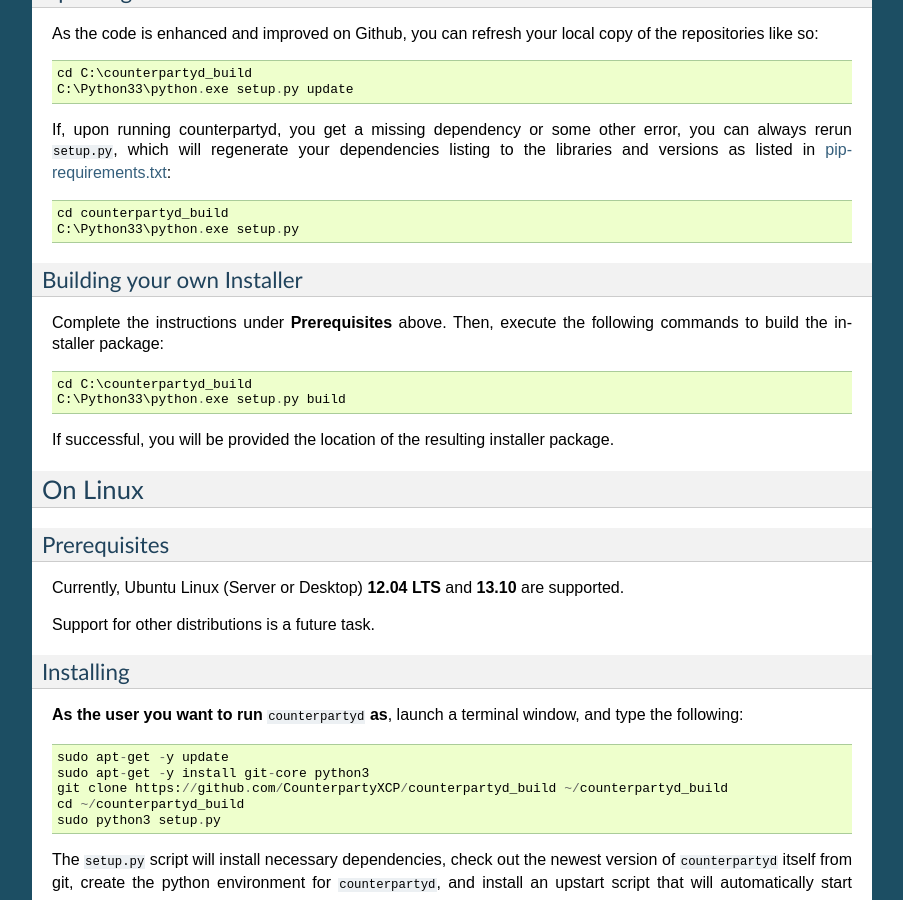
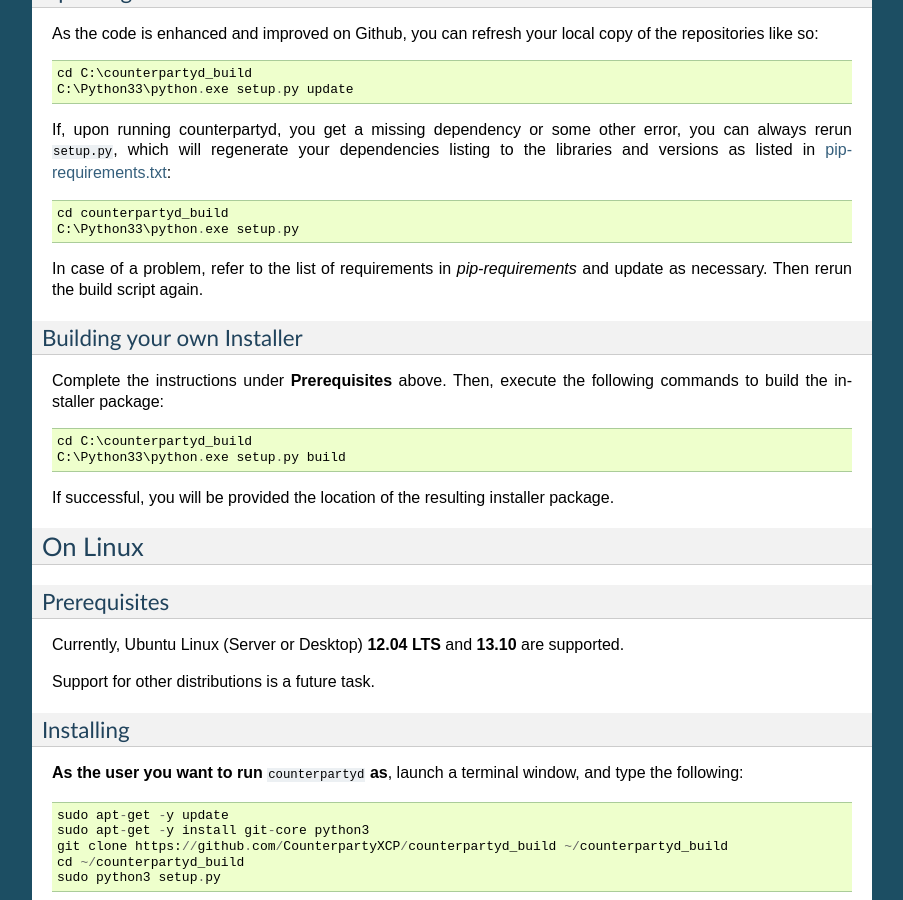
Before and after one commit to CounterpartyXCP/federatednode, a Sphinx documentation site: the page built from docs/BuildingFromSource.rst, in a window 1280 px wide and 900 px high, scrolled down 1752 px. Shown: the whole window, without its empty margins (198-1101 px from the left). Built offline with Sphinx 7.4.7, drawn with Linux system fonts in a browser that asks for light colours.

Commit message:
Added about manual req's installation on Win

```diff
--- a/docs/BuildingFromSource.rst
+++ b/docs/BuildingFromSource.rst
@@ -110,6 +110,9 @@
     cd counterpartyd_build
     C:\Python33\python.exe setup.py
 
+In case of a problem, refer to the list of requirements in `pip-requirements` and update as necessary. Then rerun
+the build script again.
+
 Building your own Installer
 ^^^^^^^^^^^^^^^^^^^^^^^^^^^^
 
```
